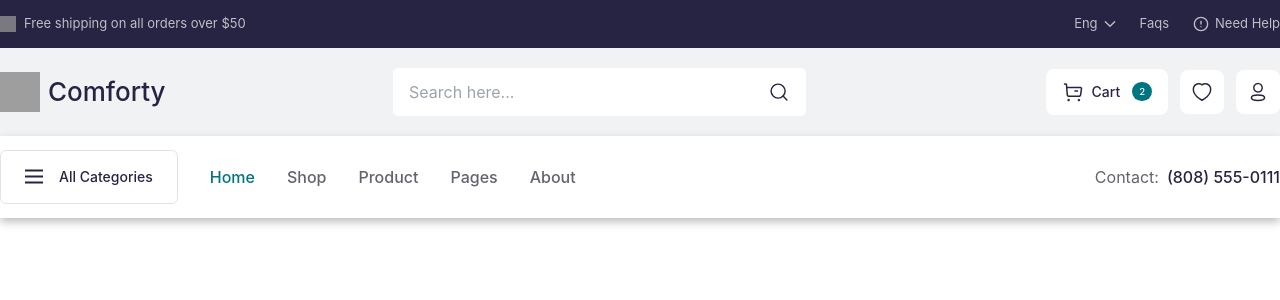
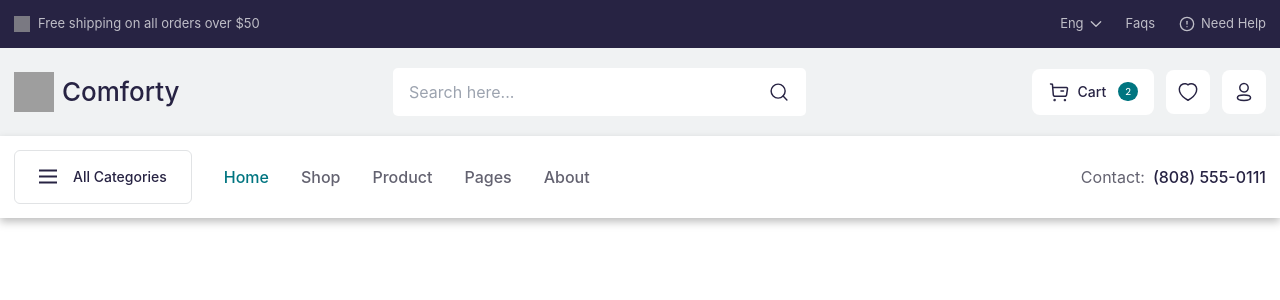
Before and after one commit to s1i1/Comforty, a React (Create React App) app: page / in a window 1280 px wide. Shown: the top 300 px of the page. Built offline with nearby package versions, Linux system fonts and the light colour scheme; grey boxes are pictures that could not be loaded.

Commit message:
В normalize.scss добавил padding, увеличил ширину для ._container

```diff
--- a/src/app/styles/normalize.scss
+++ b/src/app/styles/normalize.scss
@@ -39,5 +39,5 @@ code {
 }
 
 ._container {
-  @apply max-w-[82.5rem] m-auto;
+  @apply max-w-[84.25rem] m-auto px-3.5;
 }
```
